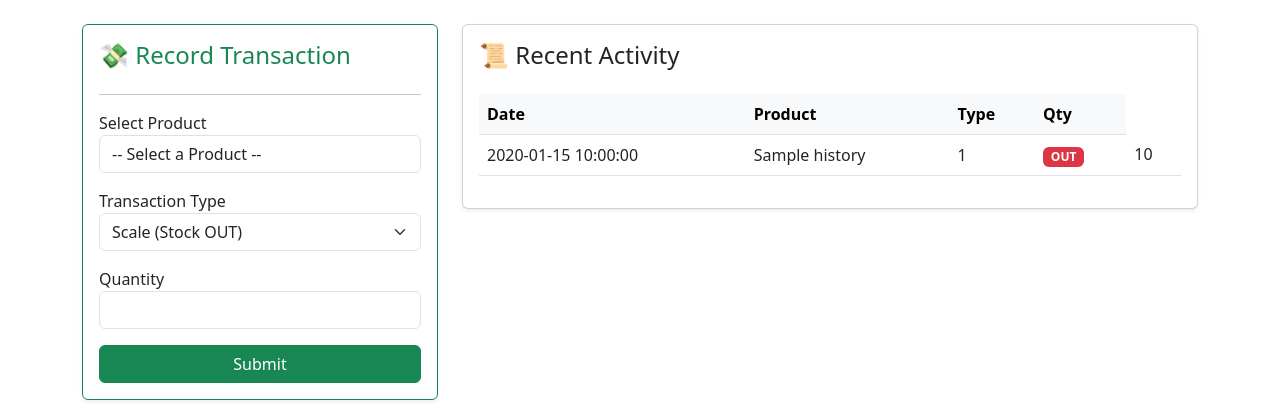
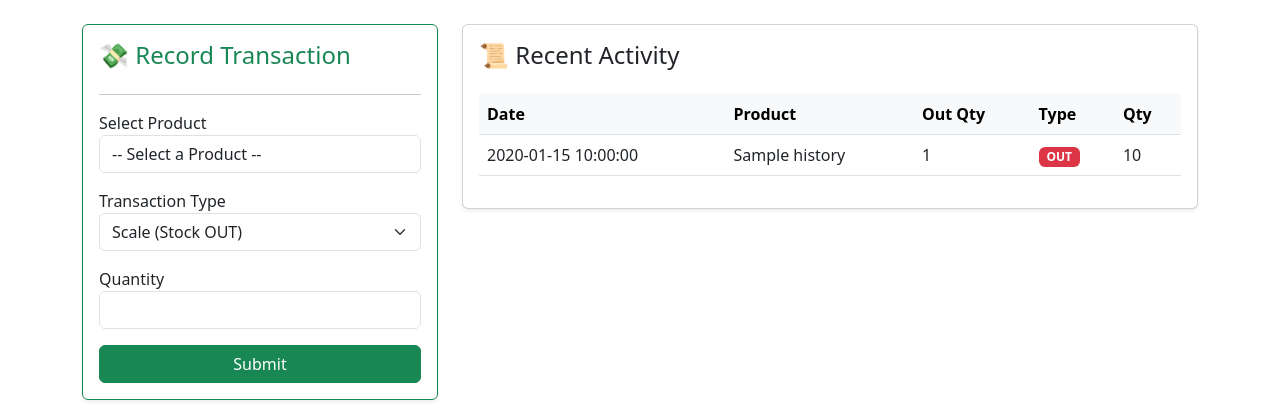
Before and after one commit to Shashankl11/smart-inventory-system, a Flask app: template templates/transactions.html in a window 1280 px wide. Shown: the part 72-492 px from the top of the page. Run offline with Flask 3, Linux system fonts and the light colour scheme; the template is opened without the code that fills it: most values are stand-ins (such as "Sample title", 1, 10 or a date in 2020).

Commit message:
Update transactions.html

```diff
--- a/templates/transactions.html
+++ b/templates/transactions.html
@@ -54,6 +54,7 @@
                             <tr>
                                 <th>Date</th>
                                 <th>Product</th>
+                                <th>Out Qty</th>
                                 <th>Type</th>
                                 <th>Qty</th>
                             </tr>
```
